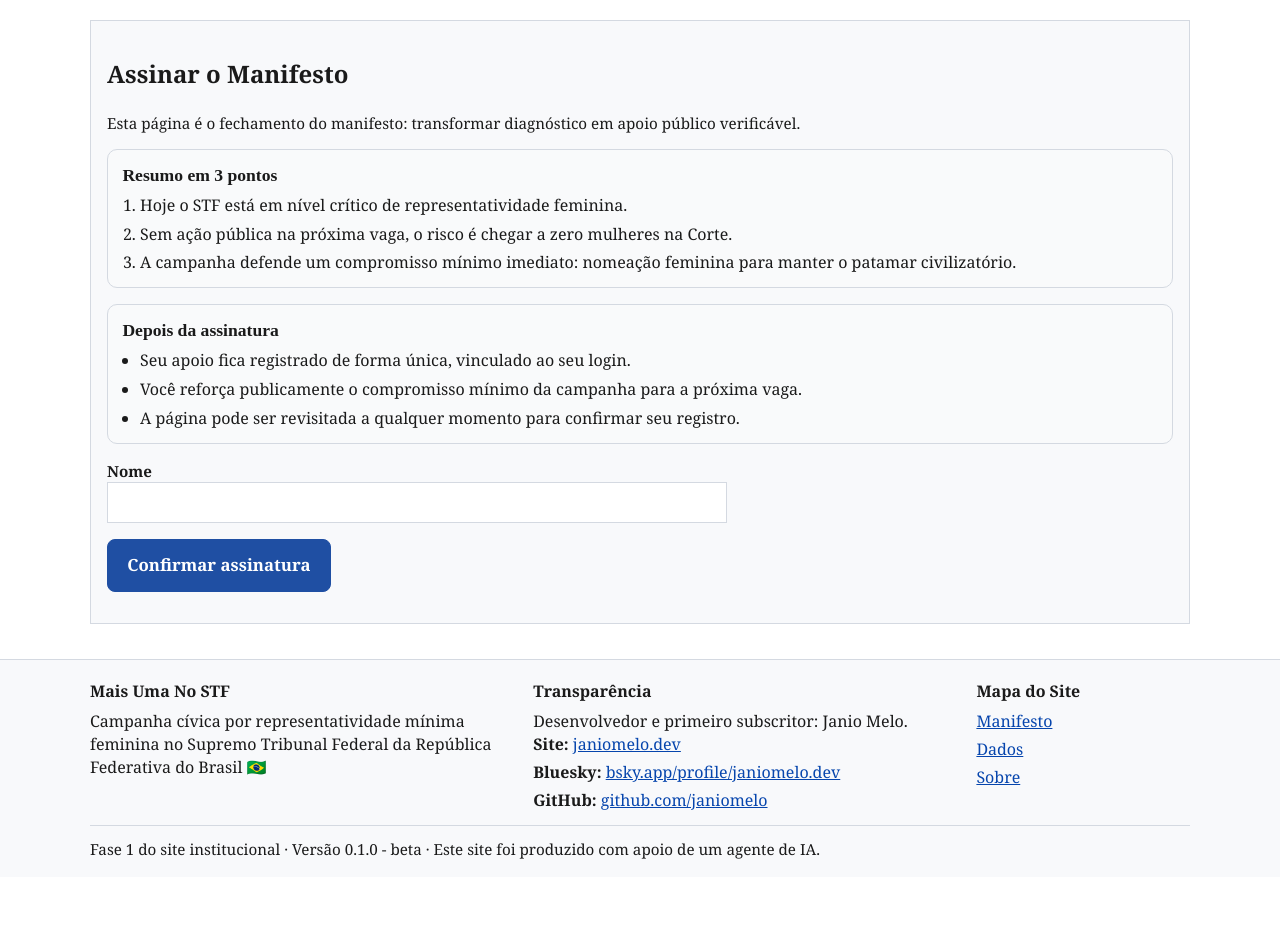
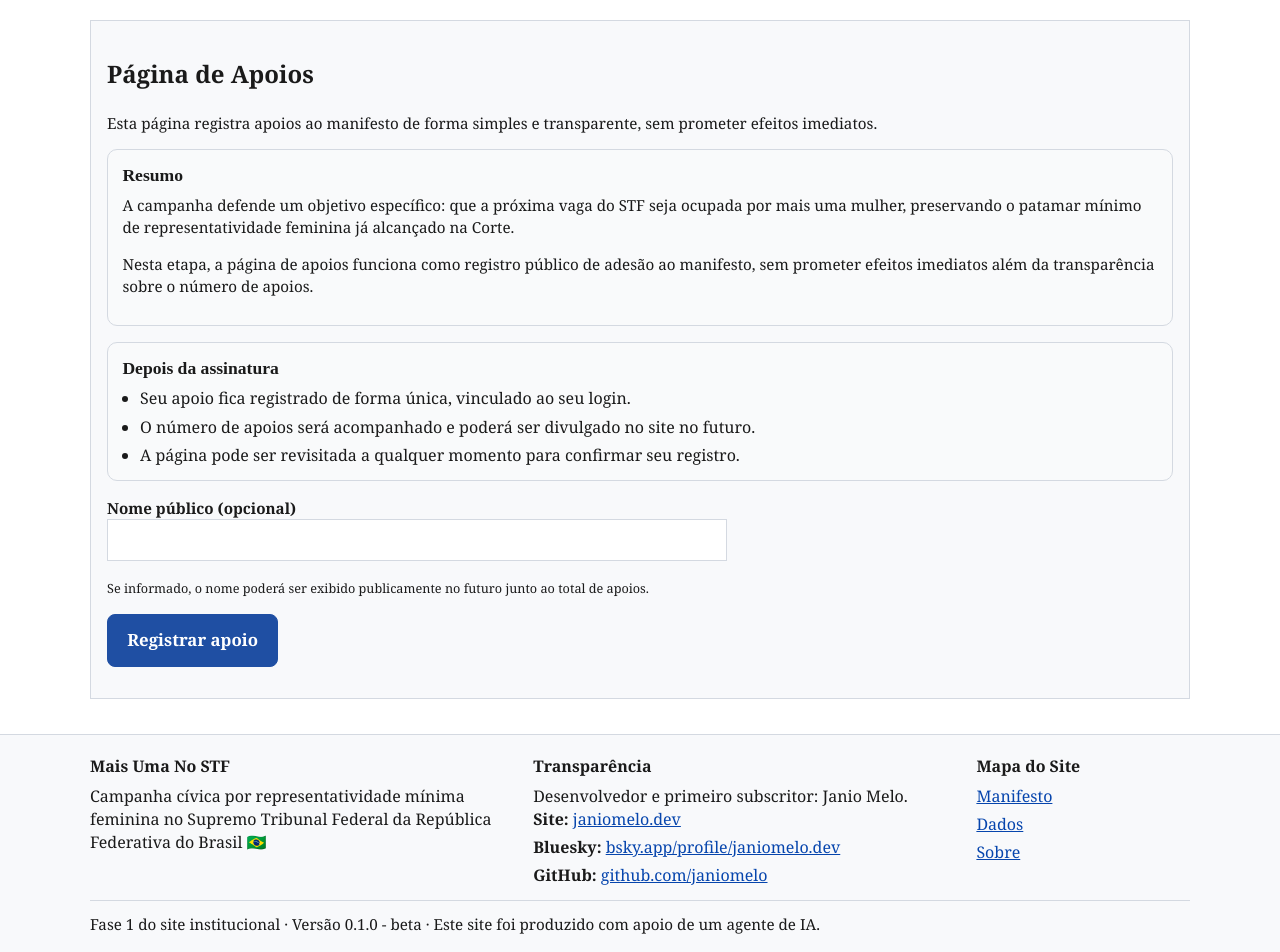
Before and after one commit to janiomelo/maisumanostf.ong.br, a Flask app: template app/templates/apoios/assinar.html in a window 1280 px wide. Shown: the part 57-1009 px from the top of the page. Before the commit the page ends 916 px from the top, so only its background shows below. Run offline with Flask 3, Linux system fonts and the light colour scheme; the template is opened without the code that fills it, so the values that code supplies are empty; parts of the project's set-up code (start-up, migrations or seed data) failed here and were passed over; some libraries are stand-ins or nearby versions.

Commit message:
refactor signature page and update home page for clarity and transparency; improve layout and accessibility

```diff
--- a/app/blueprints/apoios/routes.py
+++ b/app/blueprints/apoios/routes.py
@@ -34,9 +34,6 @@ def salvar_assinatura_manifesto():
 		return redirecionamento
 
 	nome = request.form.get("nome", "").strip()
-	if not nome:
-		erro = "Informe seu nome para registrar a assinatura."
-		return render_template("apoios/assinar.html", erro=erro, sucesso=None, nome=""), 400
 
 	email = str(g.usuario_email).strip().lower()
 	apoio_existente = ApoioManifesto.query.filter_by(email=email).first()
--- a/app/templates/apoios/assinar.html
+++ b/app/templates/apoios/assinar.html
@@ -4,23 +4,26 @@
 
 {% block content %}
 <section class="learn-more-box" id="apoios-assinar" aria-label="Formulário de assinatura do manifesto">
-  <h1>Assinar o Manifesto</h1>
-  <p>Esta página é o fechamento do manifesto: transformar diagnóstico em apoio público verificável.</p>
+  <h1>Página de Apoios</h1>
+  <p>Esta página registra apoios ao manifesto de forma simples e transparente, sem prometer efeitos imediatos.</p>
 
   <section class="manifesto-resumo" aria-label="Resumo do manifesto">
-    <h2>Resumo em 3 pontos</h2>
-    <ol>
-      <li>Hoje o STF está em nível crítico de representatividade feminina.</li>
-      <li>Sem ação pública na próxima vaga, o risco é chegar a zero mulheres na Corte.</li>
-      <li>A campanha defende um compromisso mínimo imediato: nomeação feminina para manter o patamar civilizatório.</li>
-    </ol>
+    <h2>Resumo</h2>
+    <p>
+      A campanha defende um objetivo específico: que a próxima vaga do STF seja ocupada por mais uma mulher,
+      preservando o patamar mínimo de representatividade feminina já alcançado na Corte.
+    </p>
+    <p>
+      Nesta etapa, a página de apoios funciona como registro público de adesão ao manifesto,
+      sem prometer efeitos imediatos além da transparência sobre o número de apoios.
+    </p>
   </section>
 
   <section class="manifesto-resumo" aria-label="O que acontece depois da assinatura">
     <h2>Depois da assinatura</h2>
     <ul>
       <li>Seu apoio fica registrado de forma única, vinculado ao seu login.</li>
-      <li>Você reforça publicamente o compromisso mínimo da campanha para a próxima vaga.</li>
+      <li>O número de apoios será acompanhado e poderá ser divulgado no site no futuro.</li>
       <li>A página pode ser revisitada a qualquer momento para confirmar seu registro.</li>
     </ul>
   </section>
@@ -35,11 +38,14 @@
 
   <form method="post" action="{{ url_for('apoios.salvar_assinatura_manifesto') }}">
     <p>
-      <label for="nome"><strong>Nome</strong></label><br>
-      <input id="nome" name="nome" type="text" value="{{ nome or '' }}" required style="width:100%;max-width:620px;">
+      <label for="nome"><strong>Nome público (opcional)</strong></label><br>
+      <input id="nome" name="nome" type="text" value="{{ nome or '' }}" style="width:100%;max-width:620px;">
     </p>
     <p>
-      <button class="cta-btn" type="submit">Confirmar assinatura</button>
+      <small>Se informado, o nome poderá ser exibido publicamente no futuro junto ao total de apoios.</small>
+    </p>
+    <p>
+      <button class="cta-btn" type="submit">Registrar apoio</button>
     </p>
   </form>
 </section>
```
Also changed, not shown: app/templates/publico/home.html (+7 -6 lines), tests/test_app_functional.py (+13 -6 lines).
